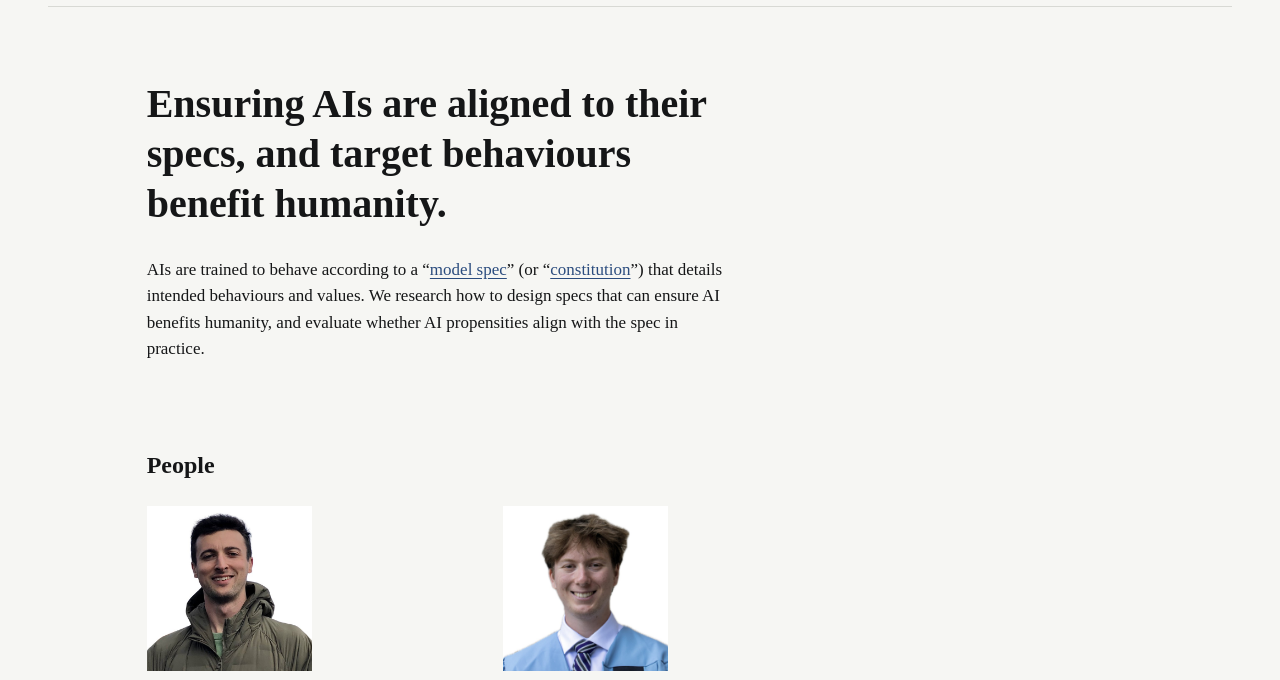
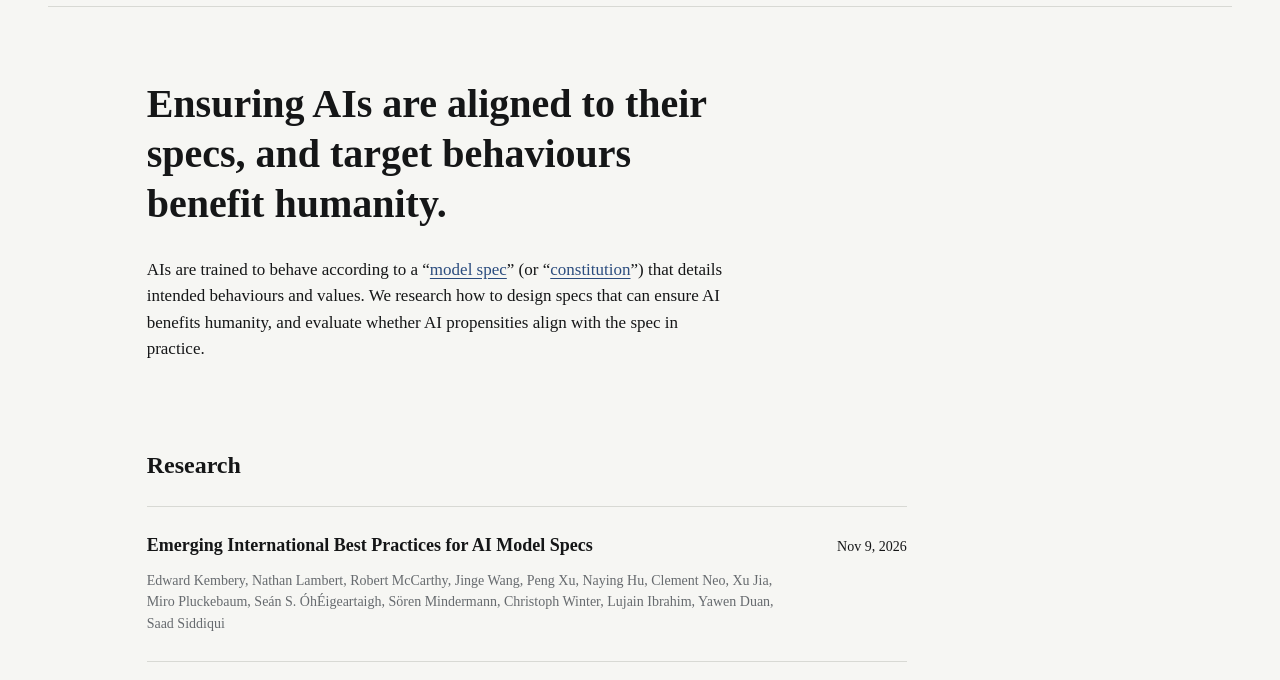
Before and after one commit to RobertMcCarthy97/spec-website, a plain HTML site: page index.html in a window 1280 px wide. Shown: the part 105-785 px from the top of the page. Drawn offline with nearby package versions, Linux system fonts and the light colour scheme; a web font is replaced by a local one.

Commit message:
Add Research section with model specs paper

```diff
--- a/assets/site.css
+++ b/assets/site.css
@@ -51,6 +51,24 @@ h1 { font: 500 clamp(30px, 3.6vw, 44px)/1.15 var(--heading); letter-spacing: -0.
 .hero p + p { margin-top: 20px; }
 .hero .project { margin-top: 44px; padding-top: 28px; border-top: 1px solid var(--border); }
 .hero .project h3 { font: 500 15px/1.4 var(--heading); margin-bottom: 12px; }
+
+/* Research uses the site's existing type, paper colour, and fine rules. */
+#research { scroll-margin-top: 140px; }
+.research-list { list-style: none; padding: 0; max-width: 760px; border-top: 1px solid var(--border); }
+.research-list > li { border-bottom: 1px solid var(--border); }
+.research-entry { display: grid; grid-template-columns: minmax(0, 1fr) auto; gap: 48px; align-items: baseline; padding: 26px 0; }
+.research-meta { text-align: right; white-space: nowrap; font: 400 14px/1.5 var(--body); color: var(--text); }
+.research-body h3 { font: 600 18px/1.4 var(--body); }
+.research-body h3 a:hover { color: var(--accent); text-decoration: underline; text-decoration-thickness: 1px; text-underline-offset: 4px; }
+.research-authors { margin-top: 12px; font-size: 14px; line-height: 1.55; color: var(--text-2); }
+@media (min-width: 641px) and (max-width: 1100px) {
+  .brand .long { display: none; }
+}
+@media (max-width: 640px) {
+  #research { scroll-margin-top: 100px; }
+  .research-entry { grid-template-columns: 1fr; gap: 12px; padding: 22px 0; }
+  .research-meta { text-align: left; }
+}
 
 /* people */
 .team { display: grid; grid-template-columns: repeat(2, minmax(0, 300px)); gap: 40px 56px; }
--- a/index.html
+++ b/index.html
@@ -13,7 +13,7 @@
 <link rel="apple-touch-icon" href="/assets/icons/apple-touch-icon.png">
 <link rel="manifest" href="/assets/icons/site.webmanifest">
 <meta name="theme-color" content="#1f2a38">
-<link rel="stylesheet" href="assets/site.css?v=2">
+<link rel="stylesheet" href="assets/site.css?v=3">
 </head>
 <body>
 <div class="page" id="top"><div class="frame">
@@ -22,12 +22,14 @@
     <a class="brand" href="#top">SPEC<span class="long">Spec &amp; Propensity Evaluation Center</span></a>
     <nav aria-label="Primary">
       <a href="#about">About</a>
+      <a href="#research">Research</a>
       <a href="#people">People</a>
       <a href="#roles">Open roles</a>
     </nav>
     <button class="menu-btn" type="button" aria-expanded="false" aria-controls="menu">Menu</button>
     <div class="menu" id="menu">
       <a href="#about">About</a>
+      <a href="#research">Research</a>
       <a href="#people">People</a>
       <a href="#roles">Open roles</a>
     </div>
@@ -39,6 +41,23 @@
       <div>
         <h1>Ensuring AIs are aligned to their specs, and target behaviours benefit humanity.</h1>
         <p>AIs are trained to behave according to a “<a href="https://model-spec.openai.com/2026-10-29.html" target="_blank" rel="noopener">model spec</a>” (or “<a href="https://www.anthropic.com/constitution" target="_blank" rel="noopener">constitution</a>”) that details intended behaviours and values. We research how to design specs that can ensure AI benefits humanity, and evaluate whether AI propensities align with the spec in practice.</p>
+      </div>
+    </section>
+
+    <section id="research" class="sec" aria-labelledby="research-heading">
+      <div>
+        <h2 id="research-heading">Research</h2>
+        <ul class="research-list">
+          <li>
+            <article class="research-entry">
+              <div class="research-body">
+                <h3><a href="https://saif.org/research/model-specs/" target="_blank" rel="noopener">Emerging International Best Practices for AI Model Specs</a></h3>
+                <p class="research-authors">Edward Kembery, Nathan Lambert, Robert McCarthy, Jinge Wang, Peng Xu, Naying Hu, Clement Neo, Xu Jia, Miro Pluckebaum, Seán S. ÓhÉigeartaigh, Sören Mindermann, Christoph Winter, Lujain Ibrahim, Yawen Duan, Saad Siddiqui</p>
+              </div>
+              <div class="research-meta"><time datetime="2026-11-09">Nov 9, 2026</time></div>
+            </article>
+          </li>
+        </ul>
       </div>
     </section>
 
```
